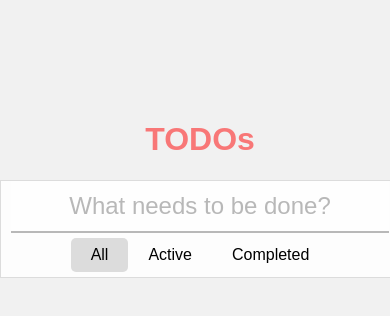
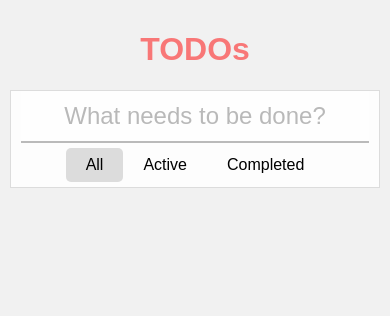
Before and after one commit to hdorothea/5-frontend-projects, a website built with webpack: page toDo/index.html in a window 390 px wide. Built offline with nearby package versions, Linux system fonts and the light colour scheme.

Commit message:
add mobile styles for todo

```diff
--- a/toDo/index.html
+++ b/toDo/index.html
@@ -10,7 +10,7 @@
   <body>
     <h1>TODOs</h1>
     <div id="list-container">
-    <input id="new-item" type="text" placeholder="What needs to be done?"/>
+    <input id="new-item" type="text" placeholder="What needs to be done?" autofocus/>
       <div id="filter-container">
         <div class="filter all"> All </div>
         <div class="filter active"> Active </div>
--- a/toDo/styles.css
+++ b/toDo/styles.css
@@ -54,12 +54,21 @@
 body {
   margin-right: auto;
   margin-left: auto;
-  margin-top: 100px;
-  width: 400px;
+  margin-top: 10px;
+  width: 95%;
   display: flex;
   flex-direction: column;
   align-items: center;
 }
+
+
+@media (min-width: 450px) {
+  body {
+    width: 400px;
+    margin-top: 100px;
+  }
+}
+
 
 .item {
   max-width: 100%;
```
